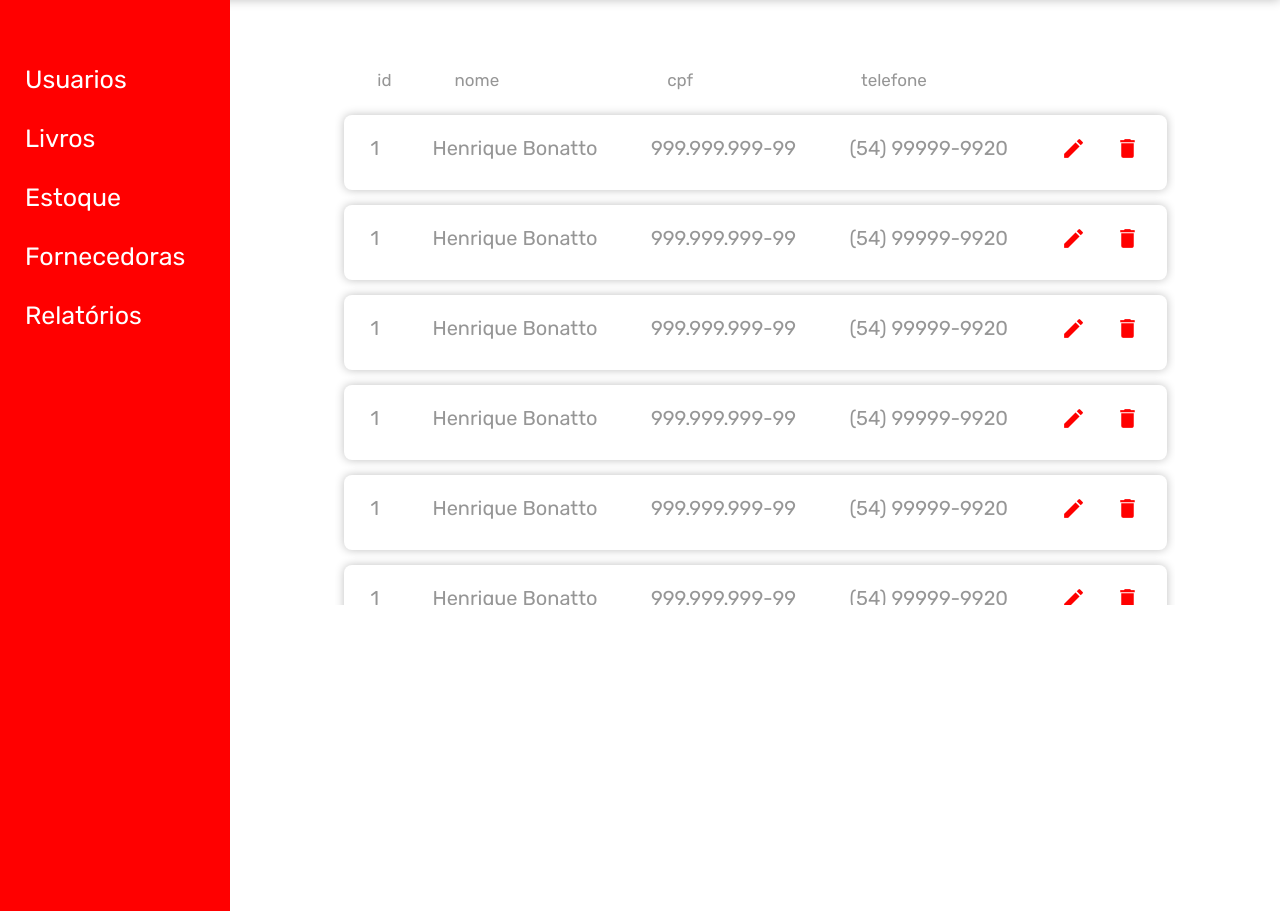
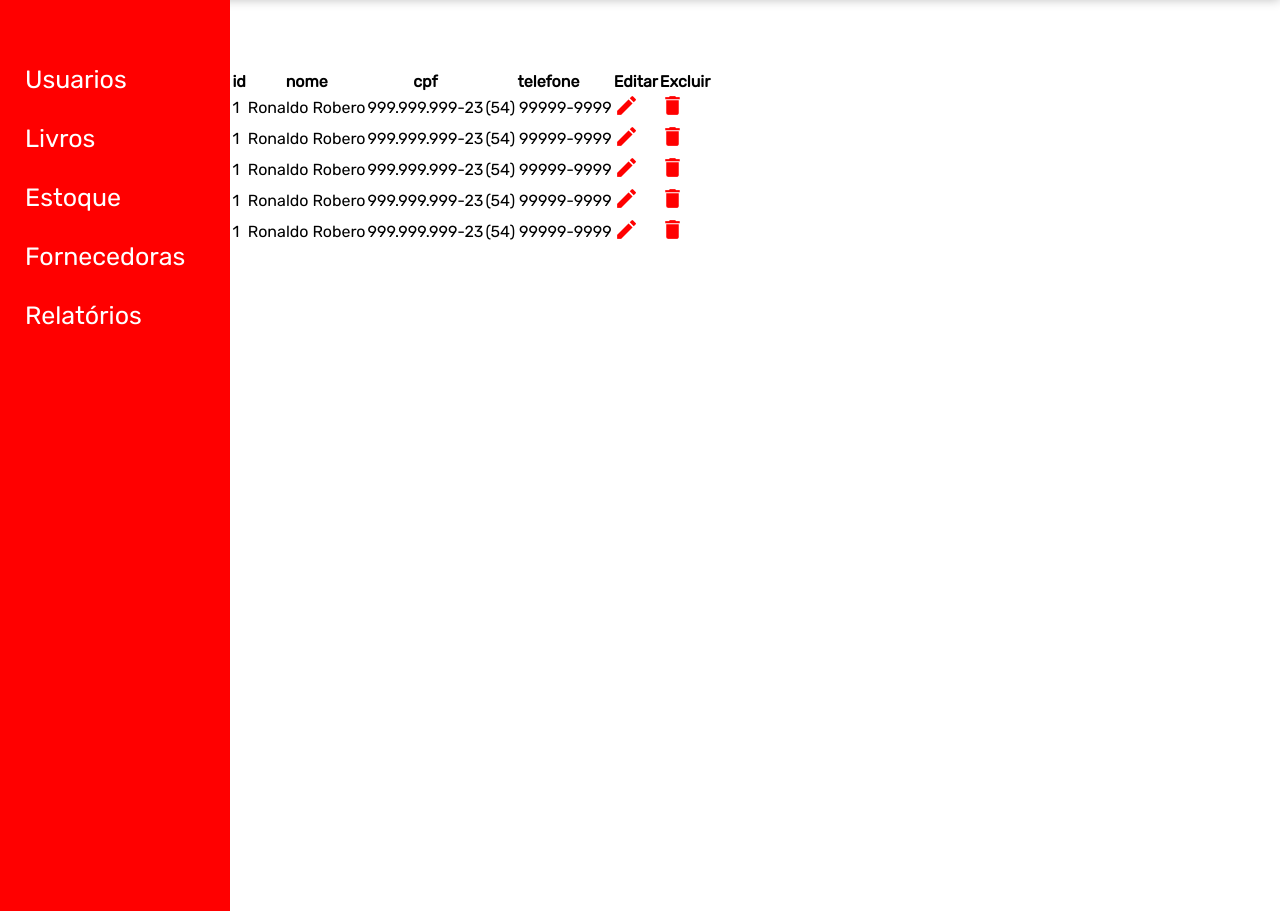
Before and after one commit to NaTToHen/Livraria-Yalle, a PHP site: page /html/admin.html in a window 1280 px wide. Shown: the part 123-1034 px from the top of the page. Run offline with PHP 8.4, Linux system fonts and the light colour scheme; some web fonts are replaced.

Commit message:
navegação por tabs

```diff
--- a/css/admin.css
+++ b/css/admin.css
@@ -86,18 +86,14 @@
    height: 90vh;
 }
 
-#usuarios {
-   padding-top: 10px;
-   margin: auto;
-   width: 80%;
-   overflow:hidden;
-   overflow-y:scroll;
-   max-height: 500px;
+#conteudo section {
+   display: none;
 }
 
-#livros {
-   display: none;
-}
+ #conteudo section.active {
+   display: block;
+   animation: show .5s forwards;
+ }
 
 /* Designing for scroll-bar */
 ::-webkit-scrollbar {
@@ -120,69 +116,8 @@
    background: #ff0000;
 }
 
-.headerTabelaUsuario {
-   display: flex;
-   width: 100%;
-}
-
-.headerTabelaUsuario p {
-   font-size: 17px;
-   margin: 0px 0px 15px 0px;
-   color: #969696;
-}
-
-.headerTabelaUsuario p:nth-child(1) {
-   margin-left: 14%;
-}
-.headerTabelaUsuario p:nth-child(2) {
-   margin-left: 6%;
-}
-.headerTabelaUsuario p:nth-child(3) {
-   margin-left: 16%;
-}
-.headerTabelaUsuario p:nth-child(4) {
-   margin-left: 16%;
-}
-
-.usuarioInfo {
-   position: relative;
-   display: flex;
-   justify-content: space-around;
-   box-shadow: 0px 0px 10px rgba(0, 0, 0, 0.25);
-   border-radius: 8px;
-   margin: auto;
-   margin-bottom: 15px;
-   width: 98%;
-   height: 75px;
-}
-
-.usuarioInfo p {
-   color: #969696;
-   margin-top: 2.5%;
-   font-size: 20px;
-}
-
-.usuarioInfo a {
-   margin-top: 2.5%;
-   font-size: 20px;
-}
-
-.usuarioInfo p:nth-child(1) {
-   text-align: center;
-   left: 3%;
-   height: 85px;
-}
-.usuarioInfo p:nth-child(2) {
-   left: 10.5%;
-   height: 85px;
-}
-.usuarioInfo p:nth-child(3) {
-   left: 38.5%;
-   height: 85px;
-}
-.usuarioInfo p:nth-child(4) {
-   left: 61.5%;
-   height: 85px;
+td {
+   gap: 15px;
 }
 
 .editar {
--- a/html/admin.html
+++ b/html/admin.html
@@ -20,7 +20,7 @@
    </header>
    <main id="menu-conteudo">
       <nav id="menuLateral">
-         <ul>
+         <ul class="listaMenu">
             <li class="itemMenu">Usuarios</li>
             <li class="itemMenu">Livros</li>
             <li class="itemMenu">Estoque</li>
@@ -29,115 +29,66 @@
          </ul>
       </nav>
       <main id="conteudo">
-         <div class="headerTabelaUsuario">
-            <p>id</p>
-            <p>nome</p>
-            <p>cpf</p>
-            <p>telefone</p>
-         </div>
+
          <section id="usuarios">
-            <div class="usuarioInfo">
-               <p class="id">1</p>
-               <p class="nome">Henrique Bonatto</p>
-               <p class="cpf">999.999.999-99</p>
-               <p class="telefone">(54) 99999-9920</p>
-               <a href=""><img src="../img/editar.png" class="editar"></a>
-               <a href=""><img src="../img/deletar.png" class="deletar"></a>
-            </div>
-            <div class="usuarioInfo">
-               <p class="id">1</p>
-               <p class="nome">Henrique Bonatto</p>
-               <p class="cpf">999.999.999-99</p>
-               <p class="telefone">(54) 99999-9920</p>
-               <a href=""><img src="../img/editar.png" class="editar"></a>
-               <a href=""><img src="../img/deletar.png" class="deletar"></a>
-            </div>
-            <div class="usuarioInfo">
-               <p class="id">1</p>
-               <p class="nome">Henrique Bonatto</p>
-               <p class="cpf">999.999.999-99</p>
-               <p class="telefone">(54) 99999-9920</p>
-               <a href=""><img src="../img/editar.png" class="editar"></a>
-               <a href=""><img src="../img/deletar.png" class="deletar"></a>
-            </div>
-            <div class="usuarioInfo">
-               <p class="id">1</p>
-               <p class="nome">Henrique Bonatto</p>
-               <p class="cpf">999.999.999-99</p>
-               <p class="telefone">(54) 99999-9920</p>
-               <a href=""><img src="../img/editar.png" class="editar"></a>
-               <a href=""><img src="../img/deletar.png" class="deletar"></a>
-            </div>
-            <div class="usuarioInfo">
-               <p class="id">1</p>
-               <p class="nome">Henrique Bonatto</p>
-               <p class="cpf">999.999.999-99</p>
-               <p class="telefone">(54) 99999-9920</p>
-               <a href=""><img src="../img/editar.png" class="editar"></a>
-               <a href=""><img src="../img/deletar.png" class="deletar"></a>
-            </div>
-            <div class="usuarioInfo">
-               <p class="id">1</p>
-               <p class="nome">Henrique Bonatto</p>
-               <p class="cpf">999.999.999-99</p>
-               <p class="telefone">(54) 99999-9920</p>
-               <a href=""><img src="../img/editar.png" class="editar"></a>
-               <a href=""><img src="../img/deletar.png" class="deletar"></a>
-            </div>
-            <div class="usuarioInfo">
-               <p class="id">1</p>
-               <p class="nome">Henrique Bonatto</p>
-               <p class="cpf">999.999.999-99</p>
-               <p class="telefone">(54) 99999-9920</p>
-               <a href=""><img src="../img/editar.png" class="editar"></a>
-               <a href=""><img src="../img/deletar.png" class="deletar"></a>
-            </div>
-            <div class="usuarioInfo">
-               <p class="id">1</p>
-               <p class="nome">Henrique Bonatto</p>
-               <p class="cpf">999.999.999-99</p>
-               <p class="telefone">(54) 99999-9920</p>
-               <a href=""><img src="../img/editar.png" class="editar"></a>
-               <a href=""><img src="../img/deletar.png" class="deletar"></a>
-            </div>
-            <div class="usuarioInfo">
-               <p class="id">1</p>
-               <p class="nome">Henrique Bonatto</p>
-               <p class="cpf">999.999.999-99</p>
-               <p class="telefone">(54) 99999-9920</p>
-               <a href=""><img src="../img/editar.png" class="editar"></a>
-               <a href=""><img src="../img/deletar.png" class="deletar"></a>
-            </div>
-            <div class="usuarioInfo">
-               <p class="id">1</p>
-               <p class="nome">Henrique Bonatto</p>
-               <p class="cpf">999.999.999-99</p>
-               <p class="telefone">(54) 99999-9920</p>
-               <a href=""><img src="../img/editar.png" class="editar"></a>
-               <a href=""><img src="../img/deletar.png" class="deletar"></a>
-            </div>
-            <div class="usuarioInfo">
-               <p class="id">1</p>
-               <p class="nome">Henrique Bonatto</p>
-               <p class="cpf">999.999.999-99</p>
-               <p class="telefone">(54) 99999-9920</p>
-               <a href=""><img src="../img/editar.png" class="editar"></a>
-               <a href=""><img src="../img/deletar.png" class="deletar"></a>
-            </div>
-            <div class="usuarioInfo">
-               <p class="id">1</p>
-               <p class="nome">Henrique Bonatto</p>
-               <p class="cpf">999.999.999-99</p>
-               <p class="telefone">(54) 99999-9920</p>
-               <a href=""><img src="../img/editar.png" class="editar"></a>
-               <a href=""><img src="../img/deletar.png" class="deletar"></a>
-            </div>
+            <table>
+               <tr>
+                   <th>id</th>
+                   <th>nome</th>
+                   <th>cpf</th>
+                   <th>telefone</th>
+                   <th>Editar</th>
+                   <th>Excluir</th>
+               </tr>
+                  <tr class="linhaTabela">
+                     <td>1</td>
+                     <td>Ronaldo Robero</td>
+                     <td>999.999.999-23</td>
+                     <td>(54) 99999-9999</td>
+                     <td><img src="../img/editar.png"></td>
+                     <td><img src="../img/deletar.png"></td>
+                  </tr>
+                  <tr class="linhaTabela">
+                     <td>1</td>
+                     <td>Ronaldo Robero</td>
+                     <td>999.999.999-23</td>
+                     <td>(54) 99999-9999</td>
+                     <td><img src="../img/editar.png"></td>
+                     <td><img src="../img/deletar.png"></td>
+                  </tr>
+                  <tr class="linhaTabela">
+                     <td>1</td>
+                     <td>Ronaldo Robero</td>
+                     <td>999.999.999-23</td>
+                     <td>(54) 99999-9999</td>
+                     <td><img src="../img/editar.png"></td>
+                     <td><img src="../img/deletar.png"></td>
+                  </tr>
+                  <tr class="linhaTabela">
+                     <td>1</td>
+                     <td>Ronaldo Robero</td>
+                     <td>999.999.999-23</td>
+                     <td>(54) 99999-9999</td>
+                     <td><img src="../img/editar.png"></td>
+                     <td><img src="../img/deletar.png"></td>
+                  </tr>
+                  <tr class="linhaTabela">
+                     <td>1</td>
+                     <td>Ronaldo Robero</td>
+                     <td>999.999.999-23</td>
+                     <td>(54) 99999-9999</td>
+                     <td><img src="../img/editar.png"></td>
+                     <td><img src="../img/deletar.png"></td>
+                  </tr>
+
+           </table>
          </section>
 
          <section id="livros">
+
             <div class="livroInfo">
                <p class="id">1</p>
-               <p class="nome">Henrique Bonatto</p>
+               <p class="nome">Henrique Teste tabbs</p>
                <p class="cpf">999.999.999-99</p>
                <p class="telefone">(54) 99999-9920</p>
                <a href=""><img src="../img/editar.png" class="editar"></a>
@@ -145,7 +96,7 @@
             </div>
             <div class="livroInfo">
                <p class="id">1</p>
-               <p class="nome">Henrique Bonatto</p>
+               <p class="nome">Henrique Teste tabbs</p>
                <p class="cpf">999.999.999-99</p>
                <p class="telefone">(54) 99999-9920</p>
                <a href=""><img src="../img/editar.png" class="editar"></a>
@@ -153,79 +104,7 @@
             </div>
             <div class="livroInfo">
                <p class="id">1</p>
-               <p class="nome">Henrique Bonatto</p>
-               <p class="cpf">999.999.999-99</p>
-               <p class="telefone">(54) 99999-9920</p>
-               <a href=""><img src="../img/editar.png" class="editar"></a>
-               <a href=""><img src="../img/deletar.png" class="deletar"></a>
-            </div>
-            <div class="livroInfo">
-               <p class="id">1</p>
-               <p class="nome">Henrique Bonatto</p>
-               <p class="cpf">999.999.999-99</p>
-               <p class="telefone">(54) 99999-9920</p>
-               <a href=""><img src="../img/editar.png" class="editar"></a>
-               <a href=""><img src="../img/deletar.png" class="deletar"></a>
-            </div>
-            <div class="livroInfo">
-               <p class="id">1</p>
-               <p class="nome">Henrique Bonatto</p>
-               <p class="cpf">999.999.999-99</p>
-               <p class="telefone">(54) 99999-9920</p>
-               <a href=""><img src="../img/editar.png" class="editar"></a>
-               <a href=""><img src="../img/deletar.png" class="deletar"></a>
-            </div>
-            <div class="livroInfo">
-               <p class="id">1</p>
-               <p class="nome">Henrique Bonatto</p>
-               <p class="cpf">999.999.999-99</p>
-               <p class="telefone">(54) 99999-9920</p>
-               <a href=""><img src="../img/editar.png" class="editar"></a>
-               <a href=""><img src="../img/deletar.png" class="deletar"></a>
-            </div>
-            <div class="livroInfo">
-               <p class="id">1</p>
-               <p class="nome">Henrique Bonatto</p>
-               <p class="cpf">999.999.999-99</p>
-               <p class="telefone">(54) 99999-9920</p>
-               <a href=""><img src="../img/editar.png" class="editar"></a>
-               <a href=""><img src="../img/deletar.png" class="deletar"></a>
-            </div>
-            <div class="livroInfo">
-               <p class="id">1</p>
-               <p class="nome">Henrique Bonatto</p>
-               <p class="cpf">999.999.999-99</p>
-               <p class="telefone">(54) 99999-9920</p>
-               <a href=""><img src="../img/editar.png" class="editar"></a>
-               <a href=""><img src="../img/deletar.png" class="deletar"></a>
-            </div>
-            <div class="livroInfo">
-               <p class="id">1</p>
-               <p class="nome">Henrique Bonatto</p>
-               <p class="cpf">999.999.999-99</p>
-               <p class="telefone">(54) 99999-9920</p>
-               <a href=""><img src="../img/editar.png" class="editar"></a>
-               <a href=""><img src="../img/deletar.png" class="deletar"></a>
-            </div>
-            <div class="livroInfo">
-               <p class="id">1</p>
-               <p class="nome">Henrique Bonatto</p>
-               <p class="cpf">999.999.999-99</p>
-               <p class="telefone">(54) 99999-9920</p>
-               <a href=""><img src="../img/editar.png" class="editar"></a>
-               <a href=""><img src="../img/deletar.png" class="deletar"></a>
-            </div>
-            <div class="livroInfo">
-               <p class="id">1</p>
-               <p class="nome">Henrique Bonatto</p>
-               <p class="cpf">999.999.999-99</p>
-               <p class="telefone">(54) 99999-9920</p>
-               <a href=""><img src="../img/editar.png" class="editar"></a>
-               <a href=""><img src="../img/deletar.png" class="deletar"></a>
-            </div>
-            <div class="livroInfo">
-               <p class="id">1</p>
-               <p class="nome">Henrique Bonatto</p>
+               <p class="nome">Henrique Teste tabbs</p>
                <p class="cpf">999.999.999-99</p>
                <p class="telefone">(54) 99999-9920</p>
                <a href=""><img src="../img/editar.png" class="editar"></a>
```
Also changed, not shown: js/admin.js (+21 -0 lines).
